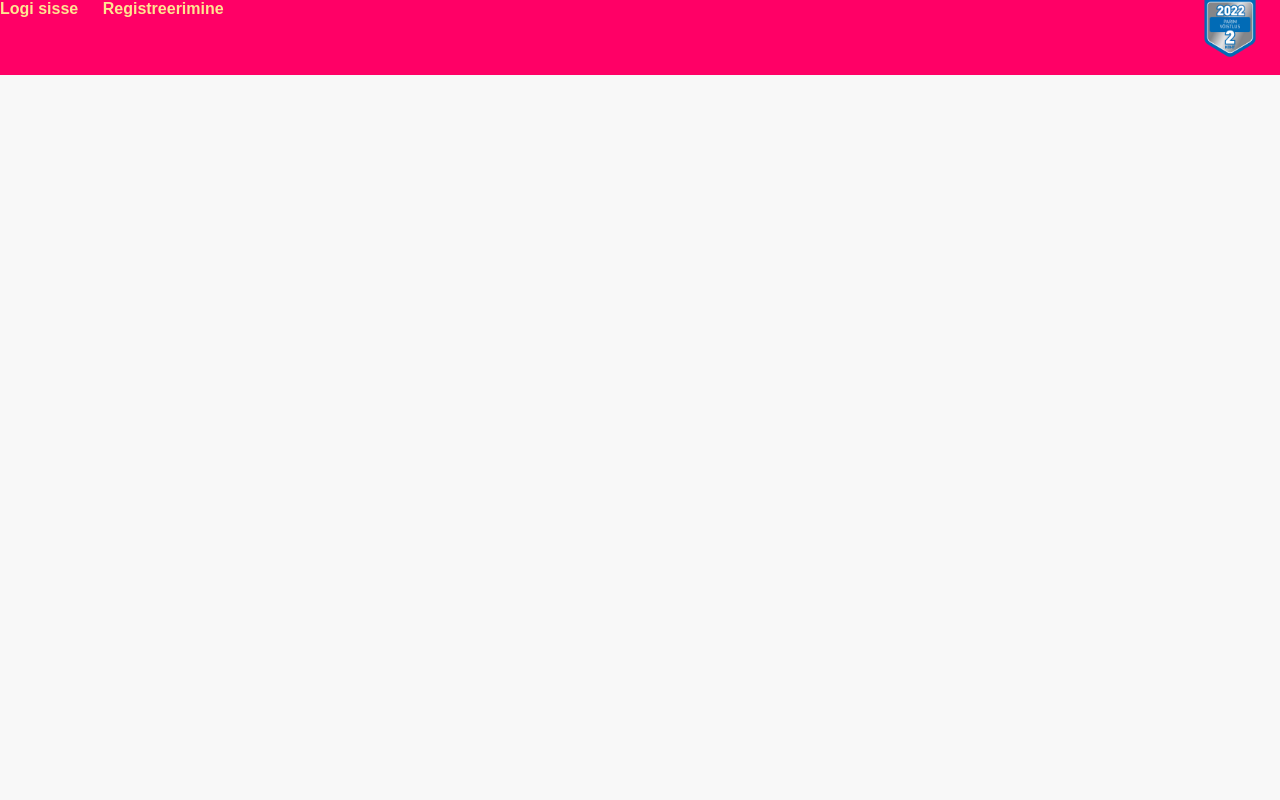
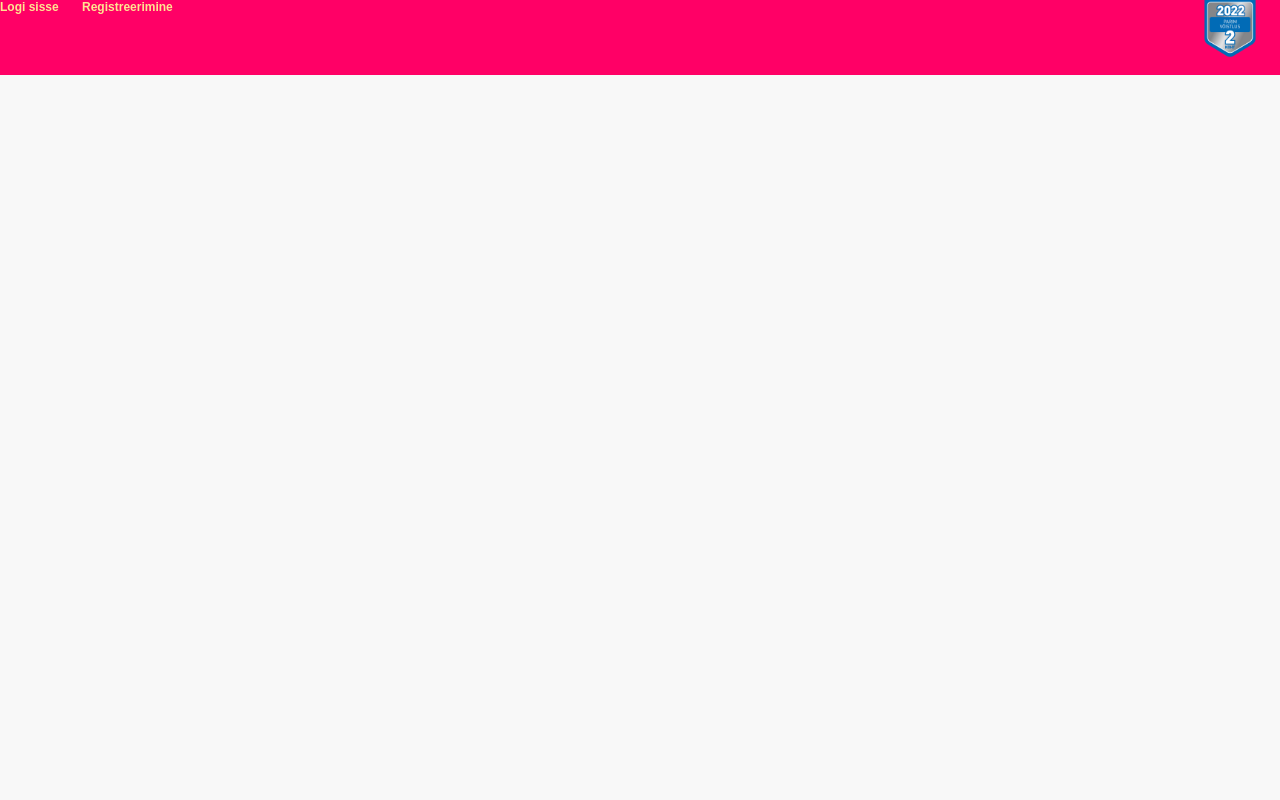
Before and after one commit to artursuskevits/Jooksvoistlus, a PHP site: page /lopp.php in a window 1280 px wide. Run offline with PHP 8.4, Linux system fonts and the light colour scheme.

Commit message:
Muutke põhiteksti suurus 12

```diff
--- a/Jooks2/jookja.css
+++ b/Jooks2/jookja.css
@@ -1,3 +1,6 @@
+* {
+    font-size: 12px;
+}
 body {
     font-family: 'Arial', sans-serif;
     margin: 0;
```
